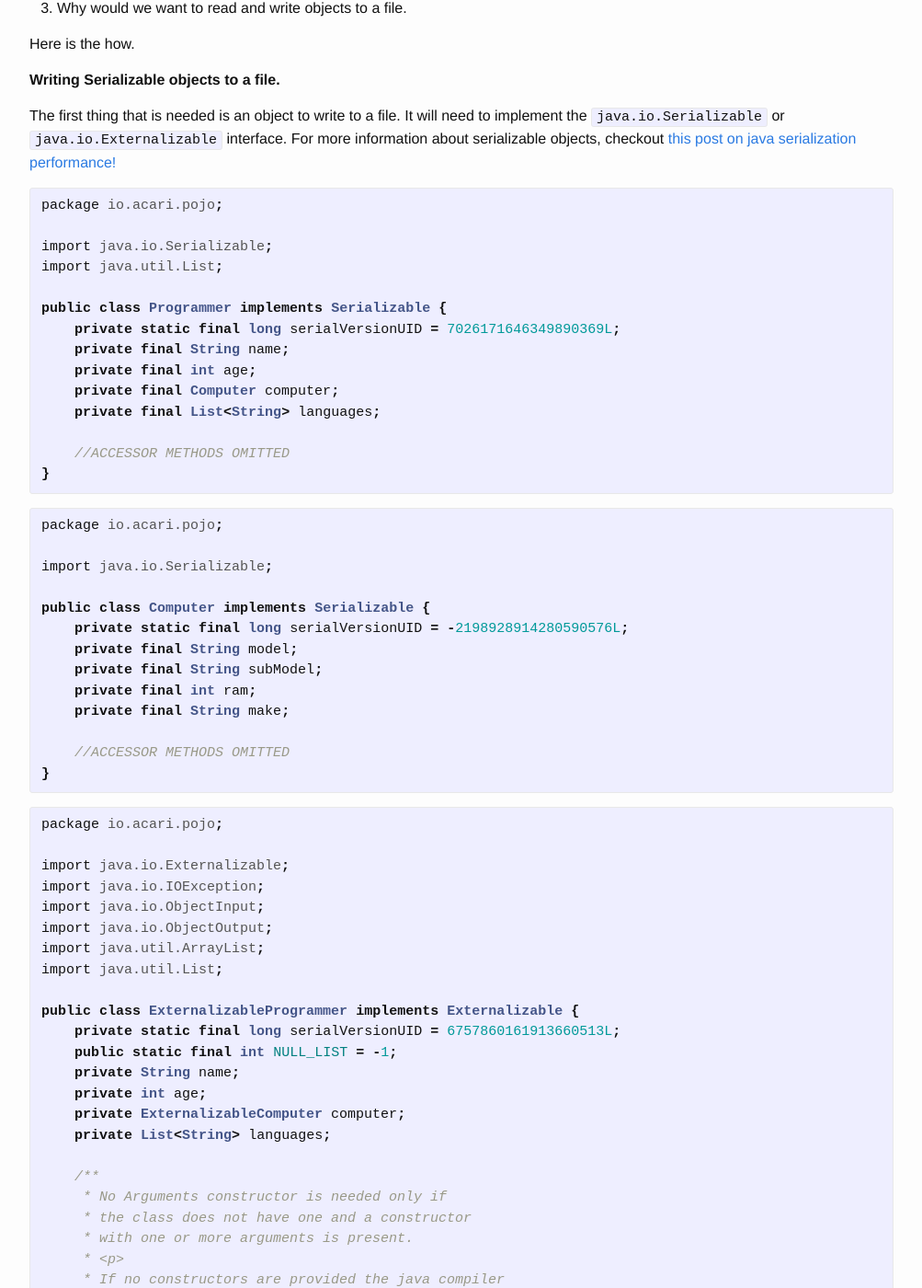
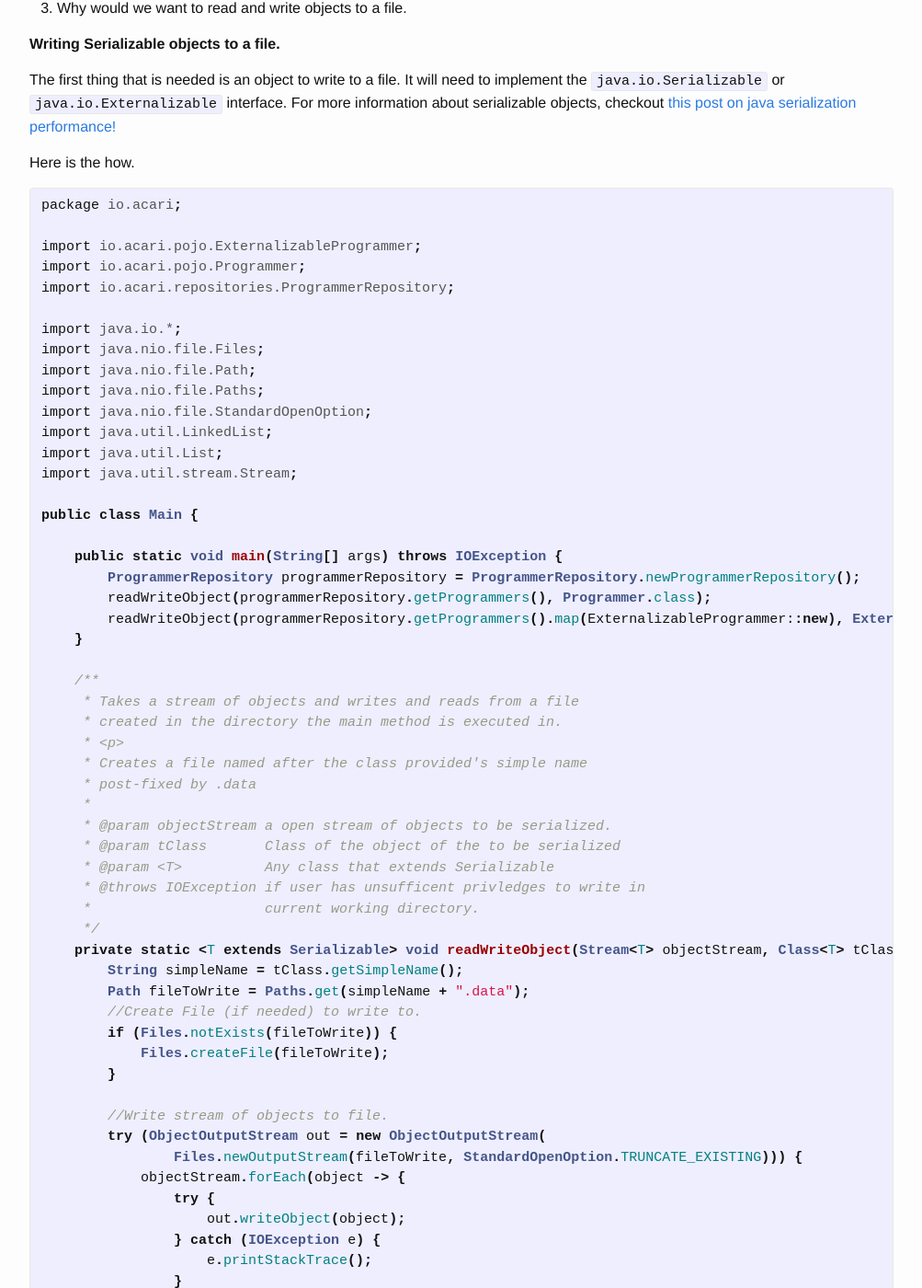
Before and after one commit to Unthrottled/blog, a Jekyll site: the page built from _posts/2017-05-07-Objects-from-file.md, in a window 1280 px wide and 1400 px high, scrolled down 679 px. Shown: the whole window at 92% size, without its empty margins (138-1141 px from the left). Built offline with Jekyll 4.4.1, drawn with Linux system fonts in a browser that asks for light colours; some of the changed text lies outside the part shown.

Commit message:
Added Comments

```diff
--- a/_posts/2017-05-07-Objects-from-file.md
+++ b/_posts/2017-05-07-Objects-from-file.md
@@ -13,13 +13,91 @@ Let us explore how this can be accomplished and find some reason this is helpful
 1. How to read and write Non-Serializable objects to a file.
 1. Why would we want to read and write objects to a file.
 
-Here is the how.
-
 **Writing Serializable objects to a file.**
 
 The first thing that is needed is an object to write to a file.
 It will need to implement the `java.io.Serializable` or `java.io.Externalizable` interface.
 For more information about serializable objects, checkout [this post on java serialization performance!]({% post_url 2017-05-01-Hazelcast-Performance-Serialization %})
+
+Here is the how.
+
+{% highlight java %}
+package io.acari;
+
+import io.acari.pojo.ExternalizableProgrammer;
+import io.acari.pojo.Programmer;
+import io.acari.repositories.ProgrammerRepository;
+
+import java.io.*;
+import java.nio.file.Files;
+import java.nio.file.Path;
+import java.nio.file.Paths;
+import java.nio.file.StandardOpenOption;
+import java.util.LinkedList;
+import java.util.List;
+import java.util.stream.Stream;
+
+public class Main {
+
+    public static void main(String[] args) throws IOException {
+        ProgrammerRepository programmerRepository = ProgrammerRepository.newProgrammerRepository();
+        readWriteObject(programmerRepository.getProgrammers(), Programmer.class);
+        readWriteObject(programmerRepository.getProgrammers().map(ExternalizableProgrammer::new), ExternalizableProgrammer.class);
+    }
+
+    /**
+     * Takes a stream of objects and writes and reads from a file
+     * created in the directory the main method is executed in.
+     * <p>
+     * Creates a file named after the class provided's simple name
+     * post-fixed by .data
+     *
+     * @param objectStream a open stream of objects to be serialized.
+     * @param tClass       Class of the object of the to be serialized
+     * @param <T>          Any class that extends Serializable
+     * @throws IOException if user has unsufficent privledges to write in
+     *                     current working directory.
+     */
+    private static <T extends Serializable> void readWriteObject(Stream<T> objectStream, Class<T> tClass) throws IOException {
+        String simpleName = tClass.getSimpleName();
+        Path fileToWrite = Paths.get(simpleName + ".data");
+        //Create File (if needed) to write to.
+        if (Files.notExists(fileToWrite)) {
+            Files.createFile(fileToWrite);
+        }
+
+        //Write stream of objects to file.
+        try (ObjectOutputStream out = new ObjectOutputStream(
+                Files.newOutputStream(fileToWrite, StandardOpenOption.TRUNCATE_EXISTING))) {
+            objectStream.forEach(object -> {
+                try {
+                    out.writeObject(object);
+                } catch (IOException e) {
+                    e.printStackTrace();
+                }
+            });
+        }
+
+        //Read objects from file.
+        try (ObjectInputStream in = new ObjectInputStream(Files.newInputStream(fileToWrite, StandardOpenOption.READ))) {
+            List<T> programmers = new LinkedList<>();
+            try {
+                while (true) {
+                    programmers.add((T) in.readObject());
+                }
+            } catch (ClassNotFoundException e) {
+                e.printStackTrace();
+            } catch (EOFException ignored) {
+                /**
+                 * Reached the end of the file.
+                 * No more objects to read
+                 */
+            }
+            System.out.format("%d %s read from file!\n", programmers.size(), simpleName);
+        }
+    }
+}
+{% endhighlight %}
 
 {% highlight java %}
 package io.acari.pojo;
@@ -164,70 +242,6 @@ public class ExternalizableComputer implements Externalizable {
 
 {% endhighlight %}
 
-{% highlight java %}
-package io.acari;
-
-import io.acari.pojo.ExternalizableProgrammer;
-import io.acari.pojo.Programmer;
-import io.acari.repositories.ProgrammerRepository;
-
-import java.io.EOFException;
-import java.io.IOException;
-import java.io.ObjectInputStream;
-import java.io.ObjectOutputStream;
-import java.nio.file.Files;
-import java.nio.file.Path;
-import java.nio.file.Paths;
-import java.nio.file.StandardOpenOption;
-import java.util.LinkedList;
-import java.util.List;
-import java.util.stream.Stream;
-
-public class Main {
-
-    public static void main(String[] args) throws IOException {
-        ProgrammerRepository programmerRepository = ProgrammerRepository.newProgrammerRepository();
-        readWriteObject(programmerRepository.getProgrammers(), Programmer.class);
-        readWriteObject(programmerRepository.getProgrammers().map(ExternalizableProgrammer::new), ExternalizableProgrammer.class);
-    }
-
-    private static <T> void readWriteObject(Stream<T> objectStream, Class<T> tClass) throws IOException {
-        String simpleName = tClass.getSimpleName();
-        Path fileToWrite = Paths.get(simpleName + ".data");
-        if (Files.notExists(fileToWrite)) {
-            Files.createFile(fileToWrite);
-        }
-        try (ObjectOutputStream out = new ObjectOutputStream(
-                Files.newOutputStream(fileToWrite, StandardOpenOption.TRUNCATE_EXISTING))) {
-            objectStream.forEach(object -> {
-                try {
-                    out.writeObject(object);
-                } catch (IOException e) {
-                    e.printStackTrace();
-                }
-            });
-        }
-
-
-        try (ObjectInputStream in = new ObjectInputStream(Files.newInputStream(fileToWrite, StandardOpenOption.READ))) {
-            List<T> programmers = new LinkedList<>();
-            try {
-                while (true) {
-                    programmers.add((T) in.readObject());
-                }
-            } catch (ClassNotFoundException e) {
-                e.printStackTrace();
-            } catch (EOFException ignored) {
-            }
-            System.out.format("%d %s read from file!\n", programmers.size(), simpleName);
-        }
-    }
-}
-
-
-{% endhighlight %}
-
-
 Before delving into the why of writing objects to a file, it would be nice to mention some more concrete persistence APIs.
 
 As relation databases go there are many to choose from, here is a small sample:
```
